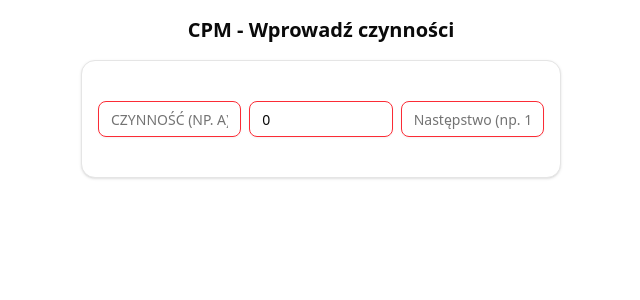
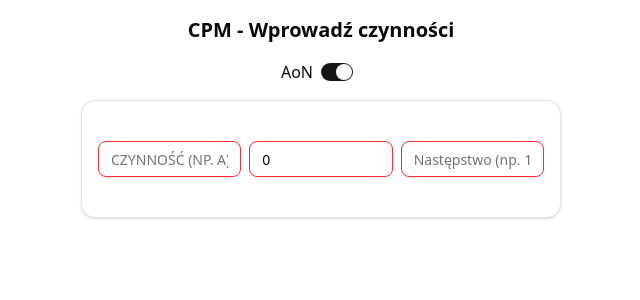
Before and after one commit to CALLmeDOMIN/cpm-visualizer, a React (Vite) app: page / in a window 1280 px wide. Shown: the top 300 px of the page, without its empty margins (319-959 px from the left). Built offline with nearby package versions, Linux system fonts and the light colour scheme.

Commit message:
Dodanie switcha AoA / AoN

```diff
--- a/package.json
+++ b/package.json
@@ -11,6 +11,7 @@
   },
   "dependencies": {
     "@radix-ui/react-slot": "^1.1.2",
+    "@radix-ui/react-switch": "^1.1.3",
     "@tailwindcss/vite": "^4.0.14",
     "class-variance-authority": "^0.7.1",
     "clsx": "^2.1.1",
@@ -24,7 +25,7 @@
   "devDependencies": {
     "@eslint/js": "^9.21.0",
     "@types/node": "^22.13.10",
-    "@types/react": "^19.0.10",
+    "@types/react": "^19.0.12",
     "@types/react-dom": "^19.0.4",
     "@vitejs/plugin-react-swc": "^3.8.0",
     "eslint": "^9.21.0",
--- a/src/components/CPMForm.tsx
+++ b/src/components/CPMForm.tsx
@@ -2,6 +2,7 @@
 import { Card, CardContent } from "@/components/ui/card";
 import { Input } from "@/components/ui/input";
 import { Button } from "@/components/ui/button"; // Importujemy przycisk
+import { Switch } from "@/components/ui/switch";
 
 interface Activity {
   id: number;
@@ -19,6 +20,7 @@
     Map<number, boolean>
   >(new Map()); // Map do przechowywania błędów dla każdego wiersza
   const [formError, setFormError] = useState<string>(""); // Przechowuje komunikat o błędach w formularzu
+  const [isAoN, setIsAoN] = useState<boolean>(true);
 
   // Funkcja walidująca, czy nazwa czynności jest unikalna
   const isNameDuplicate = (name: string, id: number) => {
@@ -119,13 +121,7 @@
   // Funkcja generująca dane
   const handleGenerate = () => {
     const activitiesWithoutLastRow = activities.slice(0, activities.length - 1);
-    console.log("Generowanie na podstawie danych:", activitiesWithoutLastRow);
-    // Tutaj możesz dodać logikę generowania na podstawie danych
-    //
-    //
-    //
-    //
-    // Obsługa generowania danych
+    console.log("Generowanie wykresu:", { activities: activitiesWithoutLastRow, isAoN });
   };
 
   useEffect(() => {
@@ -151,6 +147,11 @@
       <h2 className="mb-4 text-center text-xl font-bold">
         CPM - Wprowadź czynności
       </h2>
+      <div className="flex justify-center items-center mb-4">
+        <span>{isAoN ? "AoN" : "AoA"}</span>
+        <Switch checked={isAoN} onCheckedChange={setIsAoN} className="mx-2" />
+      </div>
+
       <Card>
         <CardContent className="space-y-2 p-4">
           {activities.map((activity) => (
--- /dev/null
+++ b/src/components/ui/switch.tsx
@@ -0,0 +1,29 @@
+import * as React from "react"
+import * as SwitchPrimitive from "@radix-ui/react-switch"
+
+import { cn } from "@/lib/utils"
+
+function Switch({
+  className,
+  ...props
+}: React.ComponentProps<typeof SwitchPrimitive.Root>) {
+  return (
+    <SwitchPrimitive.Root
+      data-slot="switch"
+      className={cn(
+        "peer data-[state=checked]:bg-primary data-[state=unchecked]:bg-input focus-visible:border-ring focus-visible:ring-ring/50 dark:data-[state=unchecked]:bg-input/80 inline-flex h-[1.15rem] w-8 shrink-0 items-center rounded-full border border-transparent shadow-xs transition-all outline-none focus-visible:ring-[3px] disabled:cursor-not-allowed disabled:opacity-50",
+        className
+      )}
+      {...props}
+    >
+      <SwitchPrimitive.Thumb
+        data-slot="switch-thumb"
+        className={cn(
+          "bg-background dark:data-[state=unchecked]:bg-foreground dark:data-[state=checked]:bg-primary-foreground pointer-events-none block size-4 rounded-full ring-0 transition-transform data-[state=checked]:translate-x-[calc(100%-2px)] data-[state=unchecked]:translate-x-0"
+        )}
+      />
+    </SwitchPrimitive.Root>
+  )
+}
+
+export { Switch }
--- a/tsconfig.json
+++ b/tsconfig.json
@@ -6,6 +6,7 @@
   ],
   "compilerOptions": {
     "baseUrl": ".",
+    "jsx": "react-jsx",
     "paths": {
       "@/*": ["./src/*"]
     }
```
Also changed, not shown: 2 other files (tests, documents, lock files or other folders).
